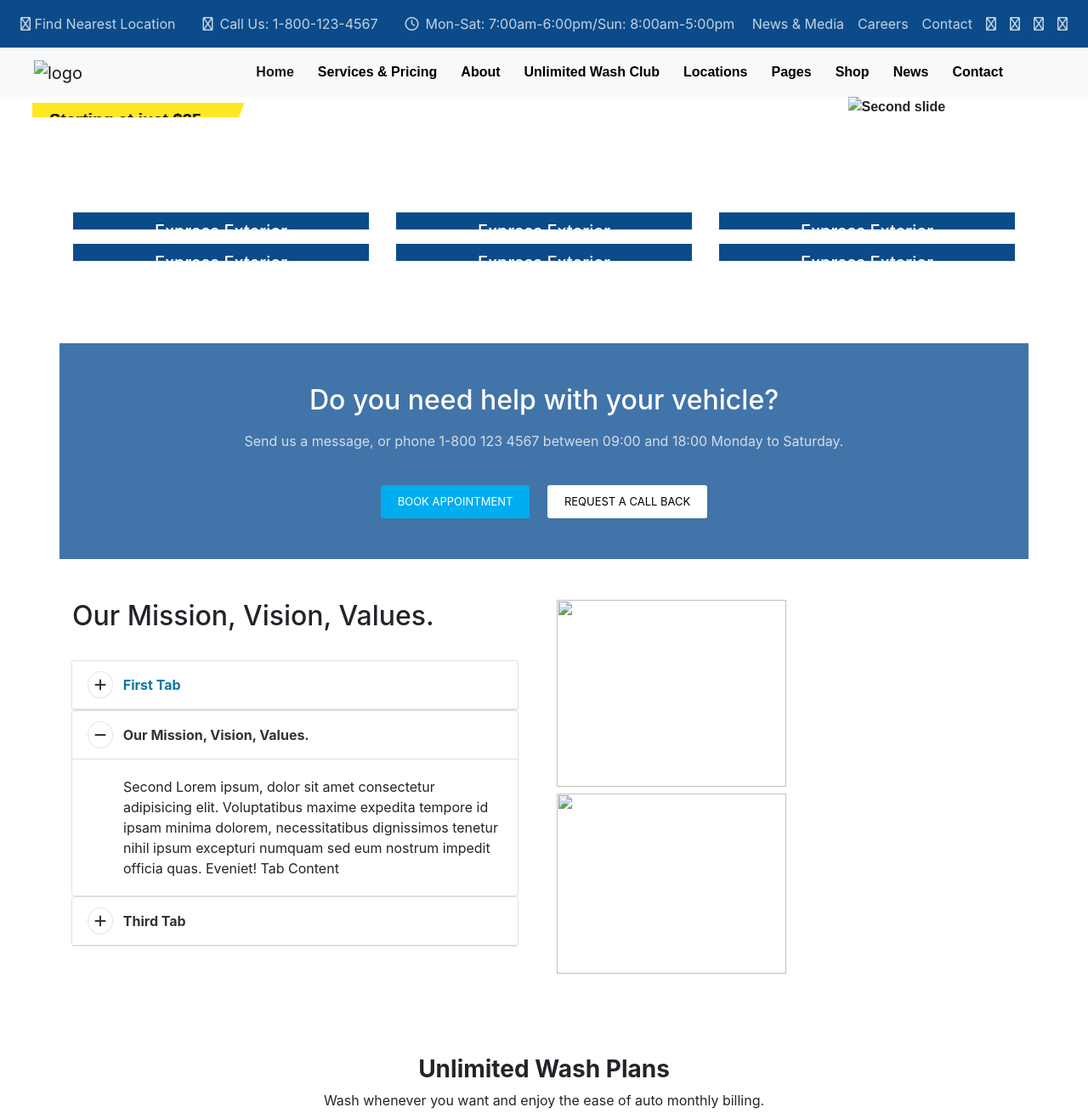
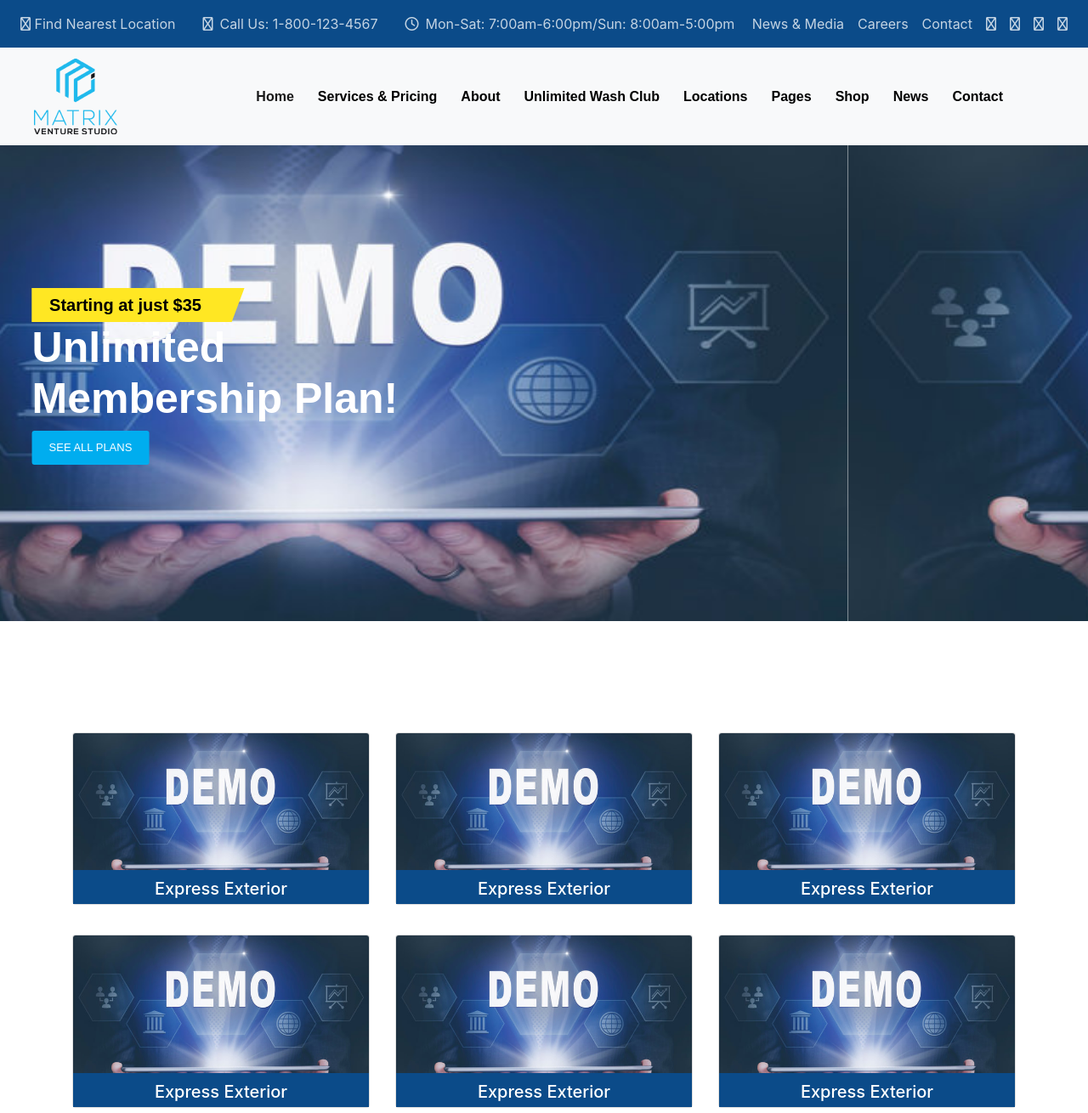
Before and after one commit to omkarrr877/carwash, a plain HTML site: page index.html in a window 1280 px wide. Shown: the top 1310 px of the page at 85% size. Drawn offline with nearby package versions, Linux system fonts and the light colour scheme.

Commit message:
Update index.html

```diff
--- a/index.html
+++ b/index.html
@@ -61,7 +61,7 @@
   <header class="header">
     <nav class="navbar navbar-expand-lg bg-light navbar-light">
       <a class="navbar-brand ml-4" href="#">
-        <img src="assets/img/logo.png" alt="logo" >
+        <img src="assets/logo.png" alt="logo" >
       </a>
       <button class="navbar-toggler" type="button" data-toggle="collapse" data-target="#navbarSupportedContent"
         aria-controls="navbarSupportedContent" aria-expanded="false" aria-label="Toggle navigation">
@@ -112,7 +112,7 @@
     <div id="carouselExampleControls" class="carousel slide" data-ride="carousel">
       <div class="carousel-inner">
         <div class="carousel-item active">
-          <img class="img-fluid" src="assets/img/demo.jpg" alt="First slide">
+          <img class="img-fluid" src="assets/demo.jpg" alt="First slide">
           <div class="carousel-content">
             <div class="bg-span">
               <h5> Starting at just $35</h5>
@@ -122,7 +122,7 @@
           </div>
         </div>
         <div class="carousel-item">
-          <img class="img-fluid" src="assets/img/demo.jpg" alt="Second slide">
+          <img class="img-fluid" src="assets/demo.jpg" alt="Second slide">
           <div class="carousel-content">
             <div class="bg-span">
               <h5> Starting at just $35</h5>
@@ -132,7 +132,7 @@
           </div>
         </div>
         <div class="carousel-item">
-          <img class="img-fluid" src="assets/img/demo.jpg" alt="Third slide">
+          <img class="img-fluid" src="assets/demo.jpg" alt="Third slide">
           <div class="carousel-content">
             <div class="bg-span">
               <h5> Starting at just $35</h5>
@@ -157,7 +157,7 @@
       <div class="row">
         <div class="col-12 col-lg-4 col-xl-4 col-md-6 card-column">
           <div class="card">
-            <img class="card-img" src="assets/img/demo.jpg" class="img-fluid" alt="">
+            <img class="card-img" src="assets/demo.jpg" class="img-fluid" alt="">
             <div class="card-overlay text-center">
               <h5 class="card-title">Express Exterior</h5>
               <div class="card-overlay-bottom mt-3 mb-2">
@@ -168,7 +168,7 @@
         </div>
         <div class="col-12 col-lg-4 col-xl-4 col-md-6 card-column">
           <div class="card">
-            <img class="card-img" src="assets/img/demo.jpg" class="img-fluid" alt="">
+            <img class="card-img" src="assets/demo.jpg" class="img-fluid" alt="">
             <div class="card-overlay text-center">
               <h5 class="card-title">Express Exterior</h5>
               <div class="card-overlay-bottom mt-3 mb-2">
@@ -179,7 +179,7 @@
         </div>
         <div class="col-12 col-lg-4 col-xl-4 col-md-6 card-column">
           <div class="card">
-            <img class="card-img" src="assets/img/demo.jpg" class="img-fluid" alt="">
+            <img class="card-img" src="assets/demo.jpg" class="img-fluid" alt="">
             <div class="card-overlay text-center">
               <h5 class="card-title">Express Exterior</h5>
               <div class="card-overlay-bottom mt-3 mb-2">
@@ -190,7 +190,7 @@
         </div>
         <div class="col-12 col-lg-4 col-xl-4 col-md-6 card-column">
           <div class="card">
-            <img class="card-img" src="assets/img/demo.jpg" class="img-fluid" alt="">
+            <img class="card-img" src="assets/demo.jpg" class="img-fluid" alt="">
             <div class="card-overlay text-center">
               <h5 class="card-title">Express Exterior</h5>
               <div class="card-overlay-bottom mt-3 mb-2">
@@ -201,7 +201,7 @@
         </div>
         <div class="col-12 col-lg-4 col-xl-4 col-md-6 card-column">
           <div class="card">
-            <img class="card-img" src="assets/img/demo.jpg" class="img-fluid" alt="">
+            <img class="card-img" src="assets/demo.jpg" class="img-fluid" alt="">
             <div class="card-overlay text-center">
               <h5 class="card-title">Express Exterior</h5>
               <div class="card-overlay-bottom mt-3 mb-2">
@@ -212,7 +212,7 @@
         </div>
         <div class="col-12 col-lg-4 col-xl-4 col-md-6 card-column">
           <div class="card">
-            <img class="card-img" src="assets/img/demo.jpg" class="img-fluid" alt="">
+            <img class="card-img" src="assets/demo.jpg" class="img-fluid" alt="">
             <div class="card-overlay text-center">
               <h5 class="card-title">Express Exterior</h5>
               <div class="card-overlay-bottom mt-3 mb-2">
@@ -293,15 +293,15 @@
         <div class="col-12 col-lg-6 row w-100 no-gutters">
           <div class="col-12 col-lg-6 row no-gutters h-lg-100 w-50">
             <div class="col-12 h-50">
-              <img src="assets/img/demo.jpg" class="img-fluid h-100 w-100" alt="">
+              <img src="assets/demo.jpg" class="img-fluid h-100 w-100" alt="">
             </div>
             <div class="col-12 h-50 w-50 pt-lg-2">
-              <img src="assets/img/demo.jpg" class="img-fluid h-100 w-100" alt="">
+              <img src="assets/demo.jpg" class="img-fluid h-100 w-100" alt="">
             </div>
 
           </div>
           <div class="col-12 col-lg-6 col-xl-6 pl-2">
-            <img src="assets/img/demo.jpg" class="img-fluid h-100" alt="">
+            <img src="assets/demo.jpg" class="img-fluid h-100" alt="">
           </div>
 
         </div>
@@ -646,7 +646,7 @@
     <div class="container">
       <div class="row pt-5">
         <div class="col-12 col-sm-6 text-lg-left text-center col-lg-3">
-          <img src="assets/img/logo.png" alt=""><br><br><br>
+          <img src="assets/logo.png" alt=""><br><br><br>
           <p>@ 2018 carwash template.</p>
           <p>All Rights Reserved.</p>
         </div>
```
